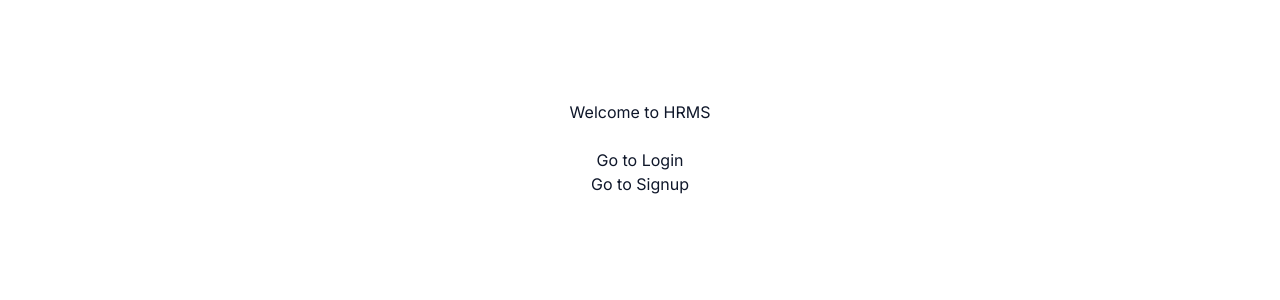
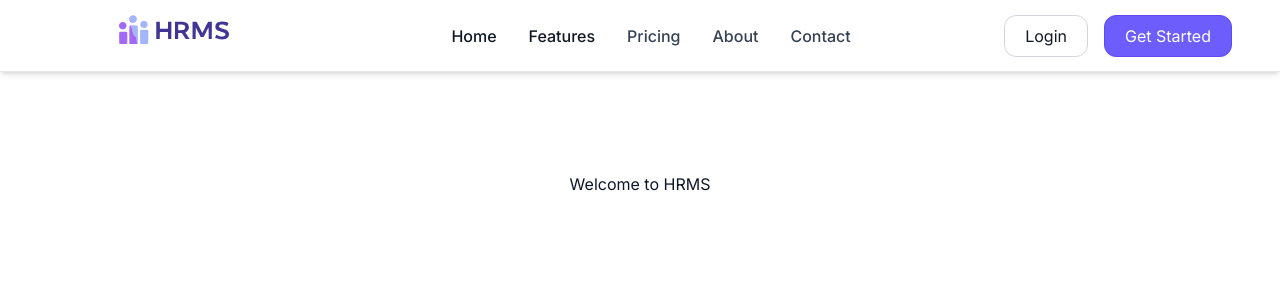
Before and after one commit to macenza/hrms-front, a Next.js app: page / in a window 1280 px wide. Shown: the top 300 px of the page. Built offline with nearby package versions, Linux system fonts and the light colour scheme; no server answers.

Commit message:
working in navigation bar

```diff
--- a/src/app/page.tsx
+++ b/src/app/page.tsx
@@ -1,15 +1,23 @@
 import Link from "next/link";
+import Navbar from "@/components/layout/Navbar";
+
 
 export default function Home() {
   return (
+  <>
+    <Navbar/>
+
     <div style={{ textAlign: "center", marginTop: "100px" }}>
+
       <h1>Welcome to HRMS</h1>
+
 
       <br />
 
-      <Link href="/login">Go to Login</Link>
+      {/* <Link href="/login">Go to Login</Link>
       <br />
-      <Link href="/signup">Go to Signup</Link>
+      <Link href="/signup">Go to Signup</Link> */}
     </div>
+    </>
   );
 }
--- a/src/components/layout/Navbar.tsx
+++ b/src/components/layout/Navbar.tsx
@@ -1,17 +1,75 @@
 "use client";
-
+import Image from "next/image";
 import Link from "next/link";
 
 export default function Navbar() {
   return (
-    <div style={{ padding: "20px", background: "#111", color: "#fff" }}>
-      <h2>HRMS</h2>
+    <nav className="w-full h-18 bg-white shadow-md border-b border-gray-200 px-6 md:px-12 flex items-center justify-between">
 
-      <div style={{ display: "flex", gap: "20px" }}>
-        <Link href="/">Home</Link>
-        <Link href="/login">Login</Link>
-        <Link href="/signup">Signup</Link>
+      {/* Left Side - Logo */}
+
+      <Image
+        src="/logo.svg"
+        alt="Logo"
+        width={250}
+        height={250}
+
+      />
+
+      {/* Middle - Navigation Links */}
+      <div className="hidden md:flex items-center gap-8">
+        <Link
+          href="/"
+          className="text-gray-900 font-medium hover:text-blue-600 transition"
+        >
+          Home
+        </Link>
+
+        <Link
+          href="/features"
+          className="text-gray-900 font-medium hover:text-blue-600 transition"
+        >
+          Features
+        </Link>
+
+        <Link
+          href="/pricing"
+          className="text-gray-700 font-medium hover:text-blue-600 transition"
+        >
+          Pricing
+        </Link>
+
+        <Link
+          href="/about"
+          className="text-gray-700 font-medium hover:text-blue-600 transition"
+        >
+          About
+        </Link>
+
+        <Link
+          href="/contact"
+          className="text-gray-700 font-medium hover:text-blue-600 transition"
+        >
+          Contact
+        </Link>
       </div>
-    </div>
+
+      {/* Right Side - Buttons */}
+      <div className="flex items-center gap-4">
+        <Link
+          href="/login"
+          className="bg-white border border-[#D1D5DB] text-[#111827] rounded-xl px-5 py-2"
+        >
+          Login
+        </Link>
+
+        <Link
+          href="/signup"
+          className="bg-[#6D5DFD] text-white rounded-xl px-5 py-2 border border-[#5B4DF0] hover:bg-[#5B4DF0] hover:scale-95 transition duration-300"
+        >
+          Get Started
+        </Link>
+      </div>
+    </nav>
   );
 }
```
Also changed, not shown: public/logo.svg (added).
